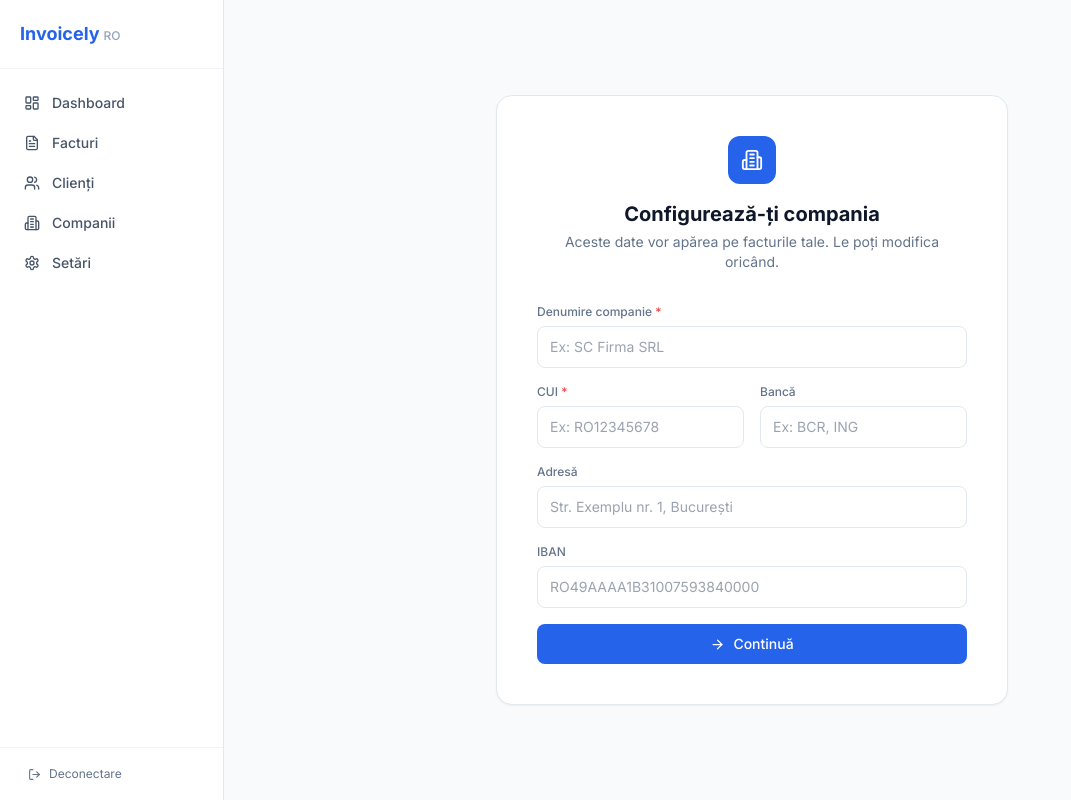
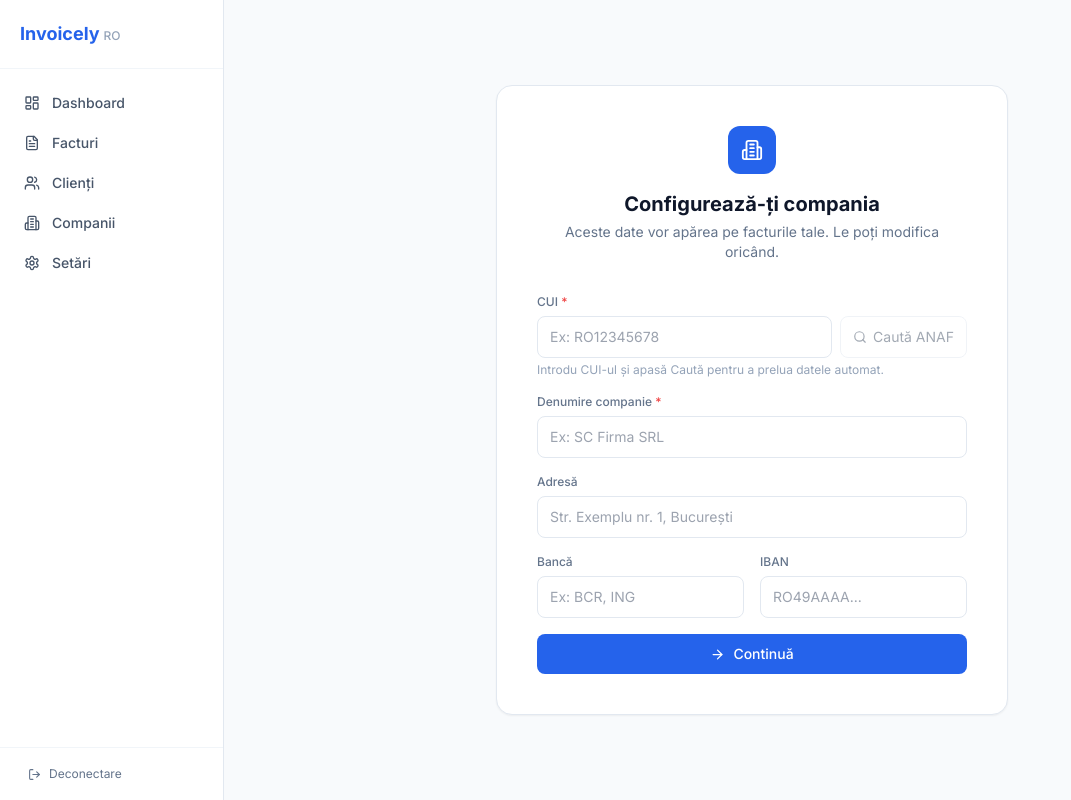
Before and after one commit to kissadam/invoicely, a Next.js app: page /onboarding in a window 1280 px wide. Shown: the whole page, without its empty margins (0-1071 px from the left). Built offline with nearby package versions, Linux system fonts and the light colour scheme; no server answers.

Commit message:
Add ANAF CUI autofill, block invoice save without company, validate non-empty items

```diff
--- /dev/null
+++ b/src/app/api/anaf/route.ts
@@ -0,0 +1,31 @@
+export const dynamic = "force-dynamic";
+export const runtime = "nodejs";
+
+import { NextRequest, NextResponse } from "next/server";
+
+export async function GET(req: NextRequest) {
+  const cui = req.nextUrl.searchParams.get("cui")?.replace(/\D/g, "");
+  if (!cui) return NextResponse.json({ error: "CUI lipsă" }, { status: 400 });
+
+  try {
+    const today = new Date().toISOString().split("T")[0];
+    const res = await fetch("https://webservicesp.anaf.ro/PlatitorTvaRest/api/v8/ws/tva", {
+      method: "POST",
+      headers: { "Content-Type": "application/json" },
+      body: JSON.stringify([{ cui: Number(cui), data: today }]),
+    });
+
+    if (!res.ok) throw new Error("ANAF unavailable");
+    const json = await res.json();
+    const found = json?.found?.[0];
+    if (!found) return NextResponse.json({ error: "CUI negăsit în ANAF" }, { status: 404 });
+
+    return NextResponse.json({
+      name: found.date_generale?.denumire ?? null,
+      address: found.date_generale?.adresa ?? null,
+      vatPayer: !!found.inregistrare_scop_Tva?.dataInceputValabilitate,
+    });
+  } catch {
+    return NextResponse.json({ error: "Eroare la interogarea ANAF" }, { status: 502 });
+  }
+}
--- a/src/app/onboarding/page.tsx
+++ b/src/app/onboarding/page.tsx
@@ -2,11 +2,12 @@
 
 import { useState } from "react";
 import { useRouter } from "next/navigation";
-import { Building2, ArrowRight, Loader2 } from "lucide-react";
+import { Building2, ArrowRight, Loader2, Search } from "lucide-react";
 
 export default function OnboardingPage() {
   const router = useRouter();
   const [loading, setLoading] = useState(false);
+  const [cuiLoading, setCuiLoading] = useState(false);
   const [error, setError] = useState("");
   const [form, setForm] = useState({
     name: "",
@@ -18,6 +19,26 @@ export default function OnboardingPage() {
 
   function set(field: string, value: string) {
     setForm((f) => ({ ...f, [field]: value }));
+  }
+
+  async function lookupCui() {
+    const cui = form.cui.replace(/\D/g, "");
+    if (!cui) return;
+    setCuiLoading(true);
+    try {
+      const res = await fetch(`/api/anaf?cui=${cui}`);
+      if (!res.ok) throw new Error("Nu s-au găsit date pentru acest CUI");
+      const data = await res.json();
+      setForm((f) => ({
+        ...f,
+        name: data.name ?? f.name,
+        address: data.address ?? f.address,
+      }));
+    } catch (e: unknown) {
+      setError(e instanceof Error ? e.message : "Eroare la căutare CUI");
+    } finally {
+      setCuiLoading(false);
+    }
   }
 
   async function handleSubmit(e: React.FormEvent) {
@@ -63,8 +84,35 @@ export default function OnboardingPage() {
         )}
 
         <form onSubmit={handleSubmit} className="space-y-4">
-          <div className="grid grid-cols-2 gap-4">
-            <div className="col-span-2">
+          {/* CUI with autofill */}
+          <div>
+            <label className="block text-xs font-medium text-slate-500 mb-1.5">
+              CUI <span className="text-red-500">*</span>
+            </label>
+            <div className="flex gap-2">
+              <input
+                type="text"
+                value={form.cui}
+                onChange={(e) => set("cui", e.target.value)}
+                onKeyDown={(e) => e.key === "Enter" && (e.preventDefault(), lookupCui())}
+                placeholder="Ex: RO12345678"
+                required
+                className="flex-1 px-3 py-2.5 text-sm border border-slate-200 rounded-lg focus:outline-none focus:ring-2 focus:ring-blue-500"
+              />
+              <button
+                type="button"
+                onClick={lookupCui}
+                disabled={cuiLoading || !form.cui.trim()}
+                className="flex items-center gap-1.5 px-3 py-2.5 text-sm border border-slate-200 rounded-lg text-slate-600 hover:bg-slate-50 disabled:opacity-50 transition-colors"
+              >
+                {cuiLoading ? <Loader2 size={14} className="animate-spin" /> : <Search size={14} />}
+                Caută ANAF
+              </button>
+            </div>
+            <p className="text-xs text-slate-400 mt-1">Introdu CUI-ul și apasă Caută pentru a prelua datele automat.</p>
+          </div>
+
+          <div>
             <label className="block text-xs font-medium text-slate-500 mb-1.5">
               Denumire companie <span className="text-red-500">*</span>
             </label>
@@ -77,19 +125,19 @@ export default function OnboardingPage() {
               className="w-full px-3 py-2.5 text-sm border border-slate-200 rounded-lg focus:outline-none focus:ring-2 focus:ring-blue-500"
             />
           </div>
+
           <div>
-              <label className="block text-xs font-medium text-slate-500 mb-1.5">
-                CUI <span className="text-red-500">*</span>
-              </label>
+            <label className="block text-xs font-medium text-slate-500 mb-1.5">Adresă</label>
             <input
               type="text"
-                value={form.cui}
-                onChange={(e) => set("cui", e.target.value)}
-                placeholder="Ex: RO12345678"
-                required
+              value={form.address}
+              onChange={(e) => set("address", e.target.value)}
+              placeholder="Str. Exemplu nr. 1, București"
               className="w-full px-3 py-2.5 text-sm border border-slate-200 rounded-lg focus:outline-none focus:ring-2 focus:ring-blue-500"
             />
           </div>
+
+          <div className="grid grid-cols-2 gap-4">
             <div>
               <label className="block text-xs font-medium text-slate-500 mb-1.5">Bancă</label>
               <input
@@ -100,23 +148,13 @@ export default function OnboardingPage() {
                 className="w-full px-3 py-2.5 text-sm border border-slate-200 rounded-lg focus:outline-none focus:ring-2 focus:ring-blue-500"
               />
             </div>
-            <div className="col-span-2">
-              <label className="block text-xs font-medium text-slate-500 mb-1.5">Adresă</label>
-              <input
-                type="text"
-                value={form.address}
-                onChange={(e) => set("address", e.target.value)}
-                placeholder="Str. Exemplu nr. 1, București"
-                className="w-full px-3 py-2.5 text-sm border border-slate-200 rounded-lg focus:outline-none focus:ring-2 focus:ring-blue-500"
-              />
-            </div>
-            <div className="col-span-2">
+            <div>
               <label className="block text-xs font-medium text-slate-500 mb-1.5">IBAN</label>
               <input
                 type="text"
                 value={form.iban}
                 onChange={(e) => set("iban", e.target.value)}
-                placeholder="RO49AAAA1B31007593840000"
+                placeholder="RO49AAAA..."
                 className="w-full px-3 py-2.5 text-sm border border-slate-200 rounded-lg focus:outline-none focus:ring-2 focus:ring-blue-500"
               />
             </div>
--- a/src/components/invoice/InvoiceEditor.tsx
+++ b/src/components/invoice/InvoiceEditor.tsx
@@ -8,6 +8,7 @@
 import { useState, useEffect, useCallback } from "react";
 import toast from "react-hot-toast";
 import { useRouter } from "next/navigation";
+import Link from "next/link";
 import { Plus, RefreshCw, FileDown, Loader2, AlertTriangle } from "lucide-react";
 import { computeInvoice } from "@/lib/calculations";
 import { formatExchangeRateLine } from "@/lib/bnr";
@@ -196,10 +197,12 @@ export default function InvoiceEditor() {
   }, []);
 
   async function saveInvoice() {
+    if (!company) { toast.error("Adaugă datele companiei tale înainte de a genera facturi"); return; }
     if (!client) { toast.error("Selectați un client"); return; }
     if (exchangeRate <= 0) { toast.error("Cursul valutar este invalid"); return; }
-    if (items.length === 0 || items.every((i) => !i.name.trim())) {
-      toast.error("Adăugați cel puțin un articol");
+    const validItems = items.filter((i) => i.name.trim() && Number(i.quantity) > 0 && Number(i.priceEur) > 0);
+    if (validItems.length === 0) {
+      toast.error("Adăugați cel puțin un articol cu nume, cantitate și preț");
       return;
     }
 
@@ -232,7 +235,7 @@ export default function InvoiceEditor() {
           exchangeRate,
           notes: notes || undefined,
           footerText,
-          items: computedItems.filter((i) => i.name.trim()),
+          items: computedItems.filter((i) => i.name.trim() && Number(i.quantity) > 0 && Number(i.priceEur) > 0),
         }),
       });
 
@@ -275,6 +278,19 @@ export default function InvoiceEditor() {
           </button>
         ))}
       </div>
+
+      {!company && (
+        <div className="flex items-center gap-3 bg-amber-50 border border-amber-200 rounded-xl px-5 py-4 text-sm text-amber-800">
+          <AlertTriangle size={16} className="shrink-0 text-amber-500" />
+          <span>
+            Nu ai adăugat datele companiei tale (Furnizor).{" "}
+            <Link href="/companies" className="font-semibold underline hover:text-amber-900">
+              Adaugă acum
+            </Link>{" "}
+            pentru a putea genera facturi.
+          </span>
+        </div>
+      )}
 
       {tab === "form" ? (
         <div className="space-y-6">
```
Lines whose indentation alone changed are shown as unchanged.
